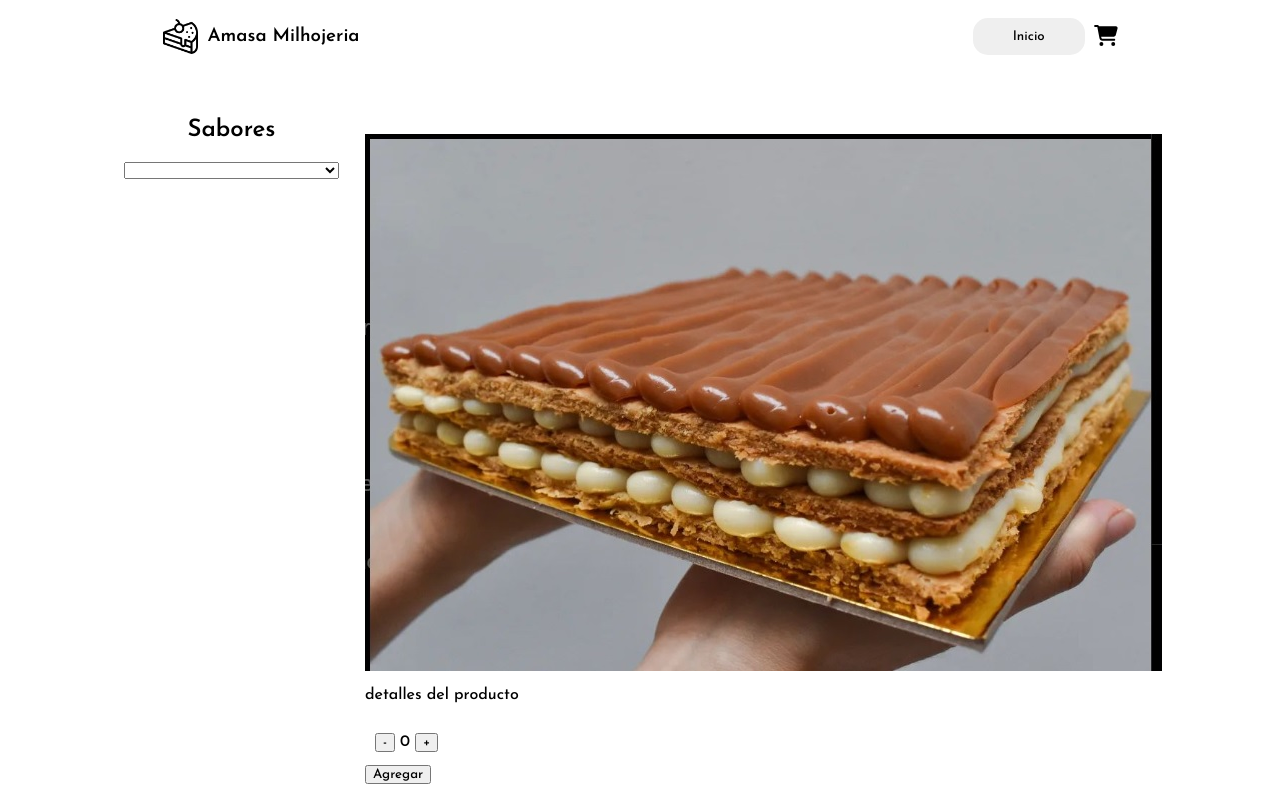
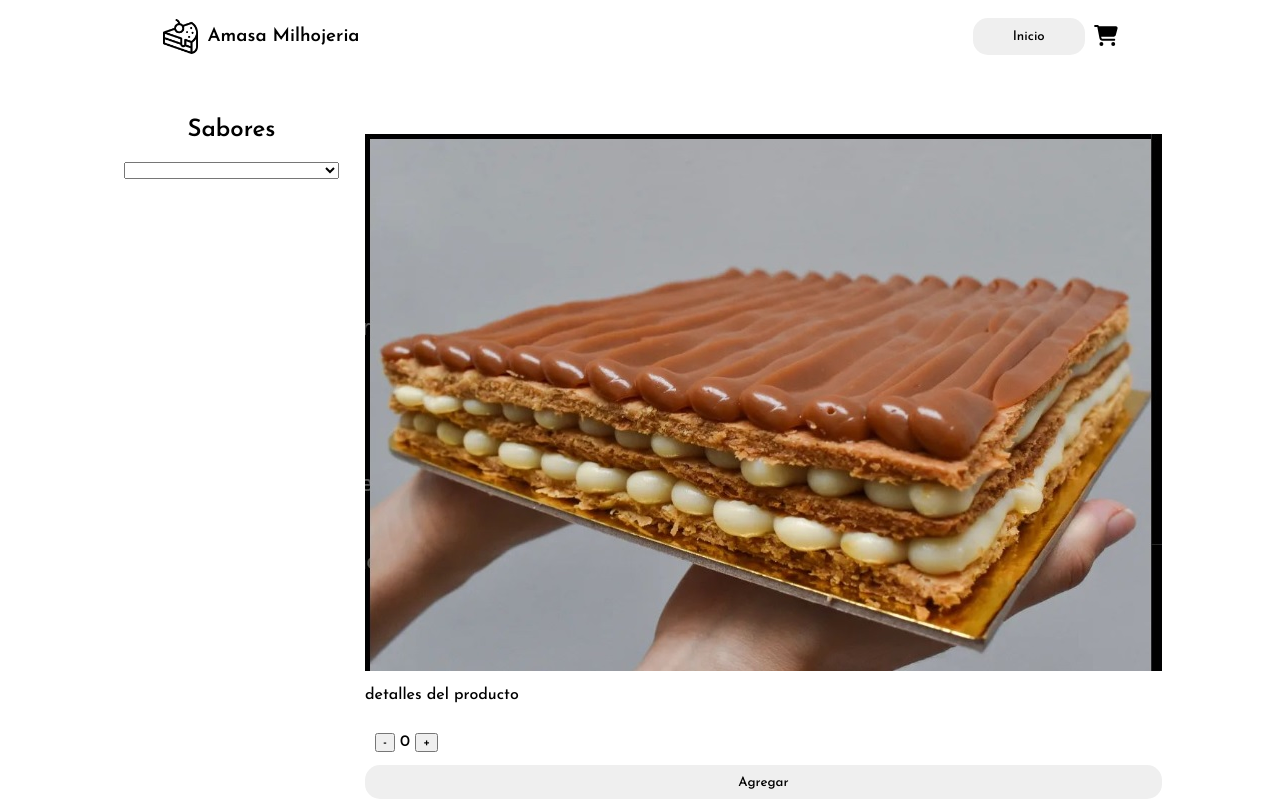
Before and after one commit to Yulanyandrea/AmasaMilhojeria_Frontend, a React (Create React App) app: page /milhojas_torta in a window 1280 px wide. Built offline with nearby package versions, Linux system fonts and the light colour scheme.

Commit message:
cake page css

```diff
--- a/src/pages/Cake/style.css
+++ b/src/pages/Cake/style.css
@@ -32,6 +32,17 @@
   padding: 5px;
 }
 
+.containerCake__submitBtn--sub{
+  border-style: none;
+  height: 34px;
+  width: 100%;
+  border-radius: 15px;
+}
+
+.containerCake__submitBtn--sub:hover{
+  background-color: #f5f5dc;
+}
+
 @media(min-width:1200px){
   .containerCake{
     justify-content: center;
```
